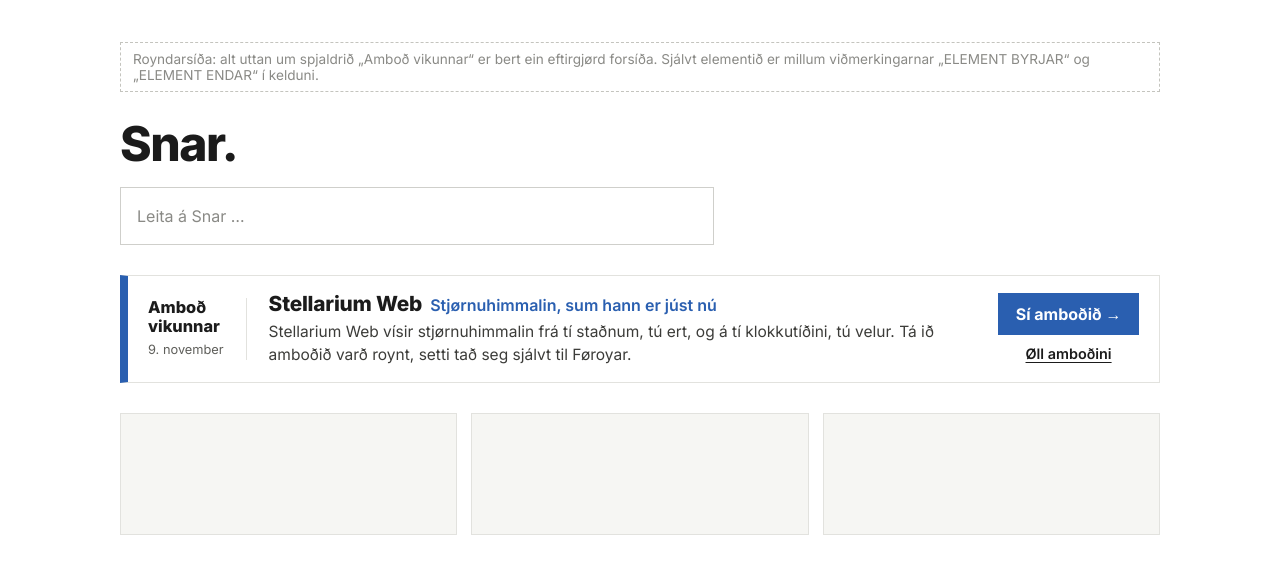
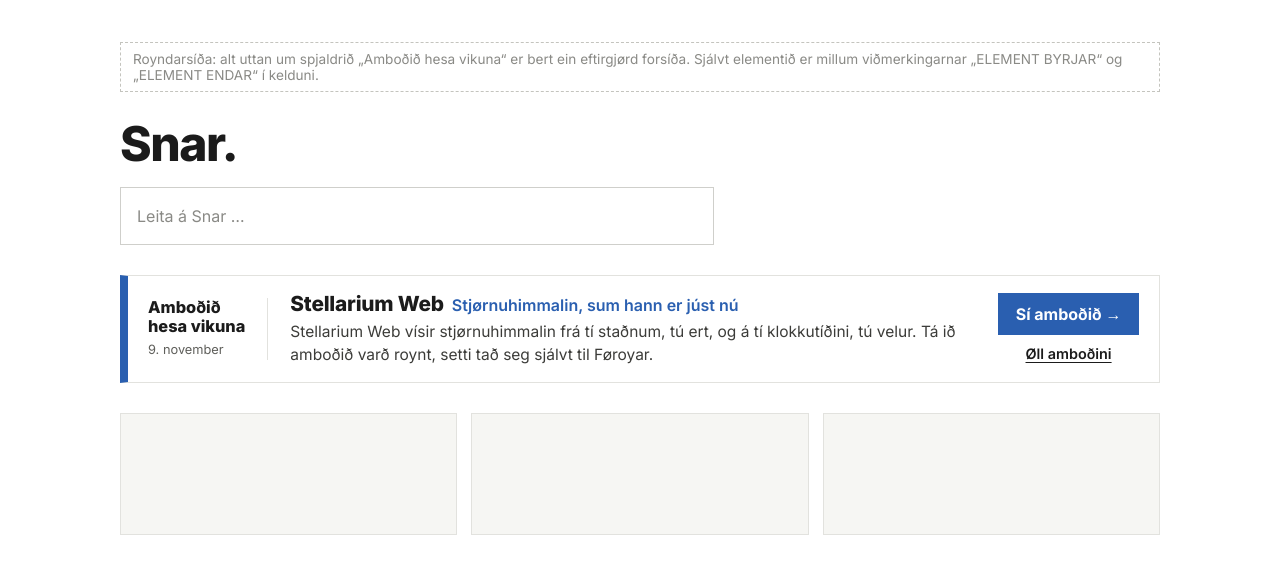
Before and after one commit to katof/rokning-spol, a plain HTML site: page ambod-vikunnar/forsida.html in a window 1280 px wide. Drawn offline with Linux system fonts and the light colour scheme.

Commit message:
Amboðið hesa vikuna: nýtt heiti
Co-Authored-By: Claude Fable 5.2 <noreply@anthropic.com>

```diff
--- a/ambod-vikunnar/forsida.html
+++ b/ambod-vikunnar/forsida.html
@@ -3,7 +3,7 @@
 <head>
 <meta charset="utf-8">
 <meta name="viewport" content="width=device-width,initial-scale=1">
-<title>Amboð vikunnar – forsíðuelementið (prototypa)</title>
+<title>Amboðið hesa vikuna – forsíðuelementið (prototypa)</title>
 <link href="https://fonts.googleapis.com/css2?family=Inter:wght@400;500;600;700;800&display=swap" rel="stylesheet">
 <style>
 /* Bert til royndarsíðuna: ein eftirgjørd forsíða, so elementið sæst í samanhangi */
@@ -18,11 +18,11 @@ body{margin:0;font-family:Inter,system-ui,sans-serif;background:#fff;color:#1b1b
 </head>
 <body>
 <div class="mock">
- <p class="mock-n">Royndarsíða: alt uttan um spjaldrið „Amboð vikunnar“ er bert ein eftirgjørd forsíða. Sjálvt elementið er millum viðmerkingarnar „ELEMENT BYRJAR“ og „ELEMENT ENDAR“ í kelduni.</p>
+ <p class="mock-n">Royndarsíða: alt uttan um spjaldrið „Amboðið hesa vikuna“ er bert ein eftirgjørd forsíða. Sjálvt elementið er millum viðmerkingarnar „ELEMENT BYRJAR“ og „ELEMENT ENDAR“ í kelduni.</p>
  <p class="mock-h">Snar.</p>
  <div class="mock-s">Leita á Snar …</div>
 
-<!-- ELEMENT BYRJAR: Amboð vikunnar á forsíðuni. Lím hetta inn í eitt HTML-element. -->
+<!-- ELEMENT BYRJAR: Amboðið hesa vikuna á forsíðuni. Lím hetta inn í eitt HTML-element. -->
 <style>
 .avf{--ink:#1b1b1b;--muted:#5f5f5b;--line:#e2e2de;--red:#ef2418;--a:#1f8a5b;--a-soft:#e6f4ec;
  font-family:Inter,system-ui,"Segoe UI",Arial,sans-serif;color:var(--ink);line-height:1.5}
@@ -50,9 +50,9 @@ body{margin:0;font-family:Inter,system-ui,sans-serif;background:#fff;color:#1b1b
  .avf-b{flex-direction:row;align-items:center;gap:14px}
 }
 </style>
-<section class="avf" id="snar-ambod-forsida" hidden aria-label="Amboð vikunnar">
+<section class="avf" id="snar-ambod-forsida" hidden aria-label="Amboðið hesa vikuna">
  <div class="avf-in">
-  <div class="avf-lab"><span class="avf-new">NÝTT</span><b>Amboð<br>vikunnar</b><small id="avf-d"></small></div>
+  <div class="avf-lab"><span class="avf-new">NÝTT</span><b>Amboðið<br>hesa vikuna</b><small id="avf-d"></small></div>
   <div><p class="avf-t" id="avf-t"></p><p class="avf-p" id="avf-p"></p></div>
   <div class="avf-b"><a class="avf-go" id="avf-go" href="#">Sí amboðið →</a><a class="avf-all" id="avf-all" href="#">Øll amboðini</a></div>
  </div>
```
Also changed, not shown: ambod-vikunnar/index.html (+3 -3 lines).
